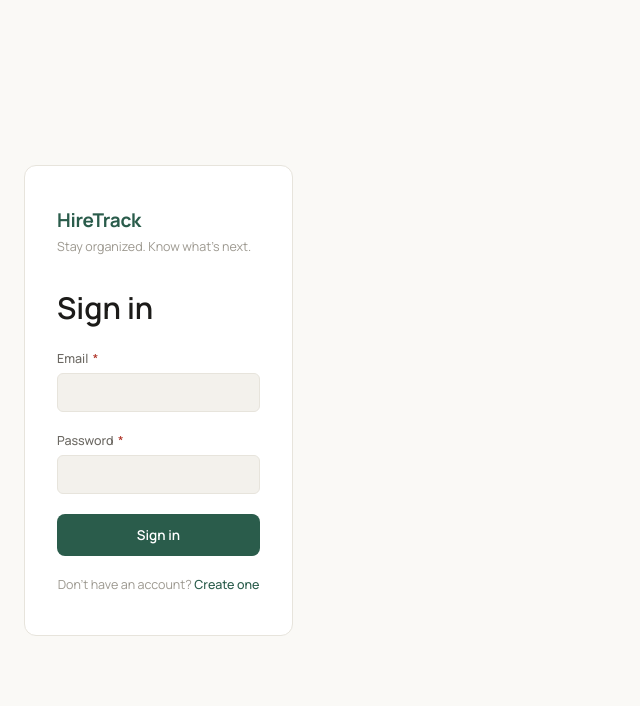
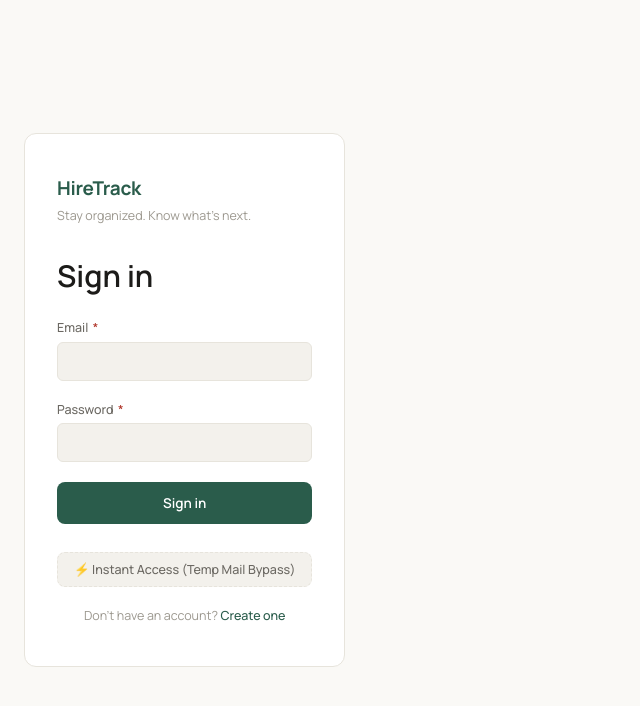
Before and after one commit to bangarukondabollapally/hiretrack-frontend, a React (Vite) app: page /login in a window 1280 px wide. Shown: the top 706 px of the page, without its empty margins (0-640 px from the left). Built offline with nearby package versions, Linux system fonts and the light colour scheme; no server answers.

Commit message:
feat(frontend): add Instant Access (Temp Mail Bypass) button and Auto-Fill Temp Email helper

```diff
--- a/src/auth/Auth.css
+++ b/src/auth/Auth.css
@@ -168,6 +168,31 @@
   to { transform: rotate(360deg); }
 }
 
+/* ── Secondary / Demo button ─────────────────────────────────────── */
+.auth-demo-btn {
+  width: 100%;
+  padding: var(--space-2) var(--space-4);
+  font-size: var(--text-meta);
+  font-weight: var(--weight-medium);
+  color: var(--text-secondary);
+  background-color: var(--surface-sunken);
+  border: 1px dashed var(--border);
+  border-radius: var(--radius-md);
+  cursor: pointer;
+  transition: all var(--transition-fast);
+  display: flex;
+  align-items: center;
+  justify-content: center;
+  gap: var(--space-2);
+  margin-top: var(--space-2);
+}
+
+.auth-demo-btn:hover:not(:disabled) {
+  background-color: rgba(255, 255, 255, 0.05);
+  border-color: var(--accent);
+  color: var(--accent);
+}
+
 /* ── Footer link ─────────────────────────────────────────────────── */
 .auth-footer {
   margin-top: var(--space-5);
--- a/src/auth/LoginPage.jsx
+++ b/src/auth/LoginPage.jsx
@@ -96,6 +96,41 @@ export default function LoginPage() {
     }
   }
 
+  async function handleQuickDemoLogin() {
+    setIsSubmitting(true);
+    setServerError('');
+
+    // Generate unique temporary email
+    const randomId = Math.floor(1000 + Math.random() * 9000);
+    const tempEmail = `temp_user_${randomId}@hiretrack.demo`;
+    const tempPassword = 'password123';
+
+    try {
+      // 1. Register temporary user
+      try {
+        await axiosInstance.post('/api/auth/register', {
+          email: tempEmail,
+          password: tempPassword,
+        });
+      } catch (regErr) {
+        // Ignore 409 conflict if already registered
+      }
+
+      // 2. Log in immediately
+      const response = await axiosInstance.post('/api/auth/login', {
+        email: tempEmail,
+        password: tempPassword,
+      });
+
+      login(response.data);
+      navigate(ROUTES.DASHBOARD);
+    } catch (err) {
+      setServerError('Failed to create instant temp mail session.');
+    } finally {
+      setIsSubmitting(false);
+    }
+  }
+
   return (
     <main className="auth-page">
       <div className="auth-card">
@@ -186,6 +221,16 @@ export default function LoginPage() {
               'Sign in'
             )}
           </button>
+
+          {/* Quick Temp Mail Bypass */}
+          <button
+            type="button"
+            className="auth-demo-btn"
+            onClick={handleQuickDemoLogin}
+            disabled={isSubmitting}
+          >
+            ⚡ Instant Access (Temp Mail Bypass)
+          </button>
         </form>
 
         {/* Footer */}
--- a/src/auth/RegisterPage.jsx
+++ b/src/auth/RegisterPage.jsx
@@ -118,6 +118,17 @@ export default function RegisterPage() {
     } finally {
       setIsSubmitting(false);
     }
+  }
+
+  function handleFillTempMail() {
+    const randomId = Math.floor(1000 + Math.random() * 9000);
+    const tempEmail = `temp_user_${randomId}@hiretrack.demo`;
+    setFields({
+      email: tempEmail,
+      password: 'password123',
+      confirmPassword: 'password123',
+    });
+    setTouched({ email: true, password: true, confirmPassword: true });
   }
 
   return (
@@ -252,6 +263,16 @@ export default function RegisterPage() {
               'Create account'
             )}
           </button>
+
+          {/* Auto Fill Temp Email */}
+          <button
+            type="button"
+            className="auth-demo-btn"
+            onClick={handleFillTempMail}
+            disabled={isSubmitting}
+          >
+            🎲 Auto-Fill Temp Email
+          </button>
         </form>
 
         {/* Footer */}
```
